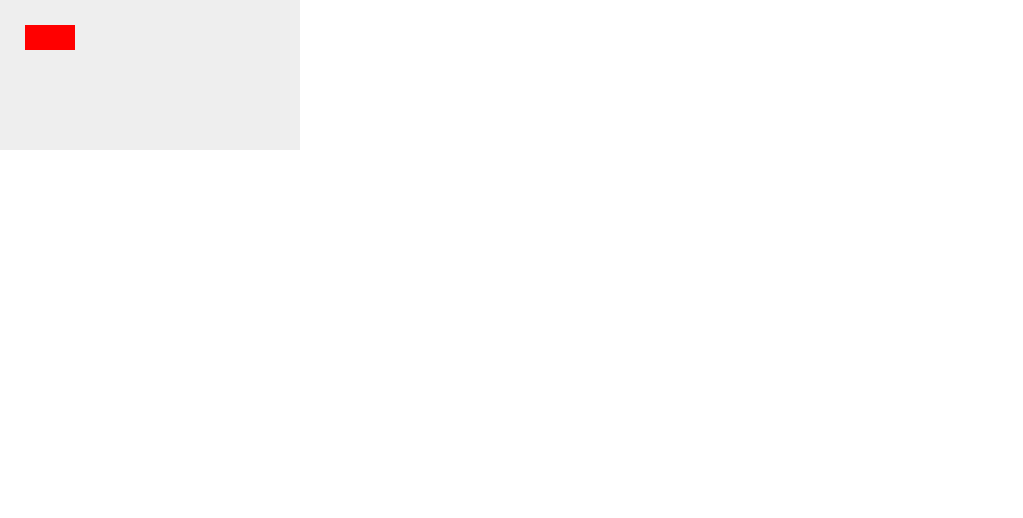
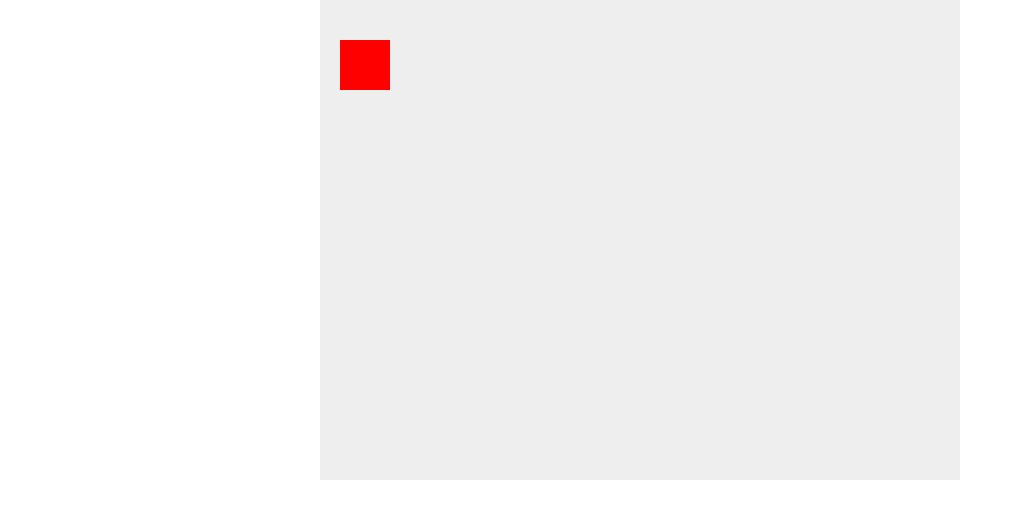
Before and after one commit to Ardison-Gardner/Udemy-JavaScript.GameDevelopment, a plain HTML site: page index.html in a window 1280 px wide. Shown: the whole page, without its empty margins (0-1023 px from the left). Drawn offline with Linux system fonts and the light colour scheme.

Commit message:
Feature: Positioned canvas at center of page.

```diff
--- a/index.html
+++ b/index.html
@@ -6,7 +6,7 @@
     <link rel="stylesheet" href="style.css" />
   </head>
   <body>
-    <canvas id="myCanvas"></canvas>
+    <canvas id="myCanvas" width="640" height="480"></canvas>
     <script src="script.js"></script>
   </body>
 </html>
--- a/script.js
+++ b/script.js
@@ -2,7 +2,7 @@ var canvas = document.getElementById('myCanvas');
 var ctx = canvas.getContext('2d');
 
 ctx.beginPath();
-ctx.rect(25, 25, 50, 25);
+ctx.rect(20, 40, 50, 50);
 ctx.fillStyle = '#FF0000';
 ctx.fill();
 ctx.closePath();
--- a/style.css
+++ b/style.css
@@ -5,4 +5,6 @@
 
 #myCanvas {
   background-color: #eeeeee;
+  display: block;
+  margin: 0 auto;
 }
```
